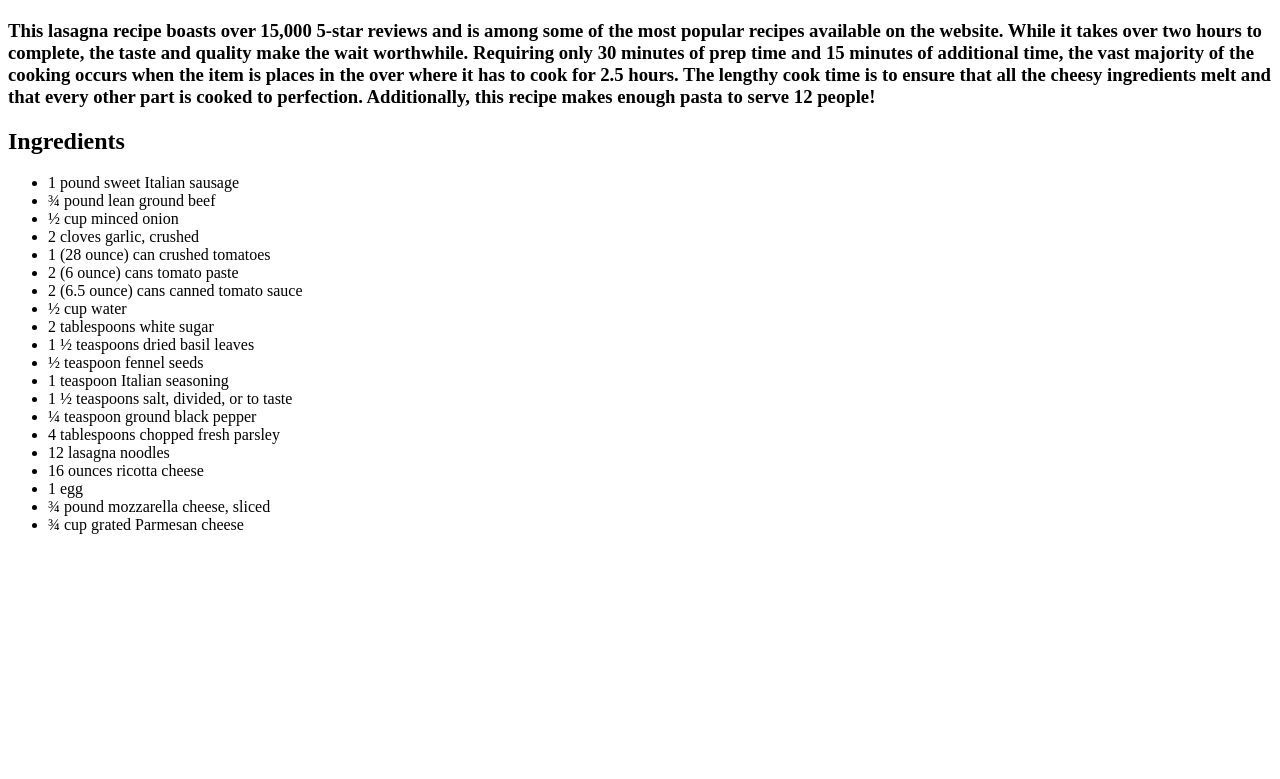
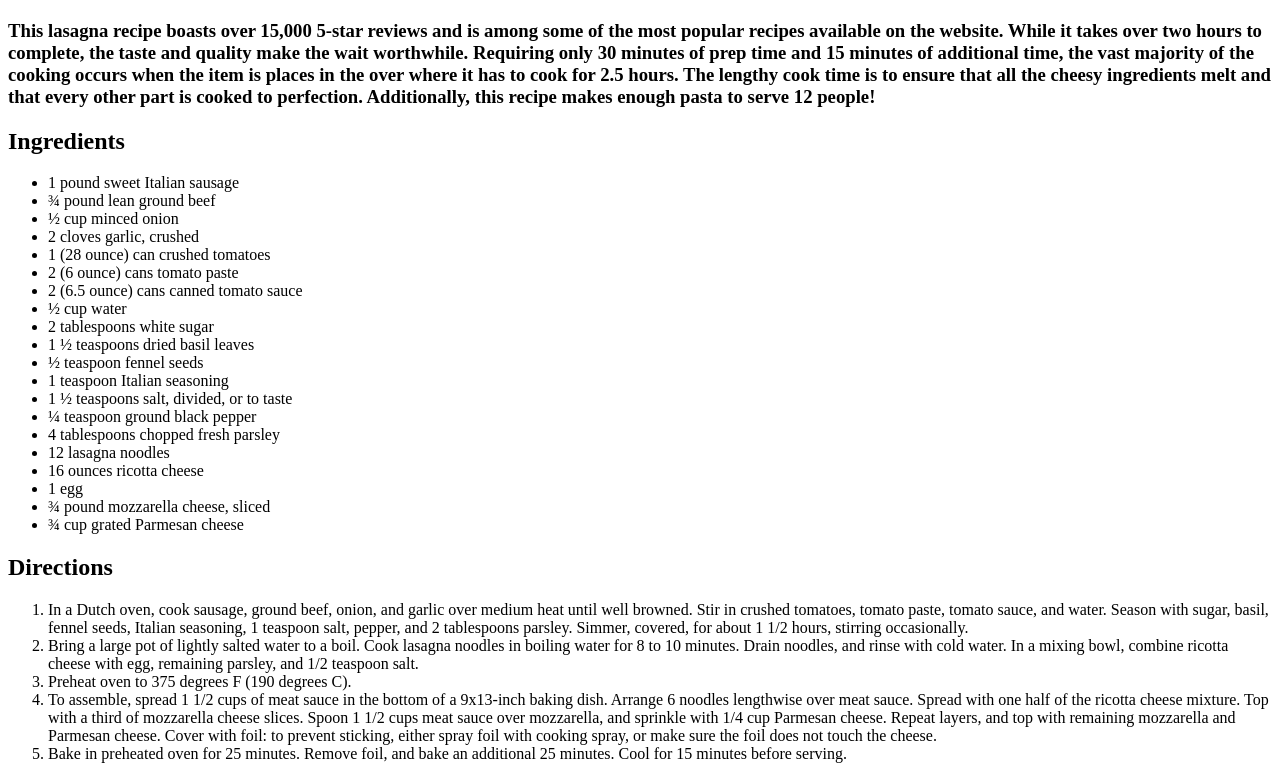
Before and after one commit to Harrbinger/Odin-Recipes, a plain HTML site: page recipes/lasagna.html in a window 1280 px wide. Shown: the part 383-1162 px from the top of the page. Before the commit the page ends 933 px from the top, so only its background shows below. Drawn offline with Linux system fonts and the light colour scheme.

Commit message:
Add lasagna page to recipes section
Added the lasagna recipe page. This page includes all of the information required for the recipe:
- Title
- Image of the lasagna
- Ingredient list
- Preparation steps

```diff
--- a/recipes/lasagna.html
+++ b/recipes/lasagna.html
@@ -34,4 +34,13 @@
     <li>¾ pound mozzarella cheese, sliced</li>
     <li>¾ cup grated Parmesan cheese</li>
 </ul>
+
+<H2>Directions</H2>
+<ol>
+    <li>In a Dutch oven, cook sausage, ground beef, onion, and garlic over medium heat until well browned. Stir in crushed tomatoes, tomato paste, tomato sauce, and water. Season with sugar, basil, fennel seeds, Italian seasoning, 1 teaspoon salt, pepper, and 2 tablespoons parsley. Simmer, covered, for about 1 1/2 hours, stirring occasionally.</li>
+    <li>Bring a large pot of lightly salted water to a boil. Cook lasagna noodles in boiling water for 8 to 10 minutes. Drain noodles, and rinse with cold water. In a mixing bowl, combine ricotta cheese with egg, remaining parsley, and 1/2 teaspoon salt.</li>
+    <li>Preheat oven to 375 degrees F (190 degrees C).</li>
+    <li>To assemble, spread 1 1/2 cups of meat sauce in the bottom of a 9x13-inch baking dish. Arrange 6 noodles lengthwise over meat sauce. Spread with one half of the ricotta cheese mixture. Top with a third of mozzarella cheese slices. Spoon 1 1/2 cups meat sauce over mozzarella, and sprinkle with 1/4 cup Parmesan cheese. Repeat layers, and top with remaining mozzarella and Parmesan cheese. Cover with foil: to prevent sticking, either spray foil with cooking spray, or make sure the foil does not touch the cheese.</li>
+    <li>Bake in preheated oven for 25 minutes. Remove foil, and bake an additional 25 minutes. Cool for 15 minutes before serving.</li>
+</ol>
 </html>
```
